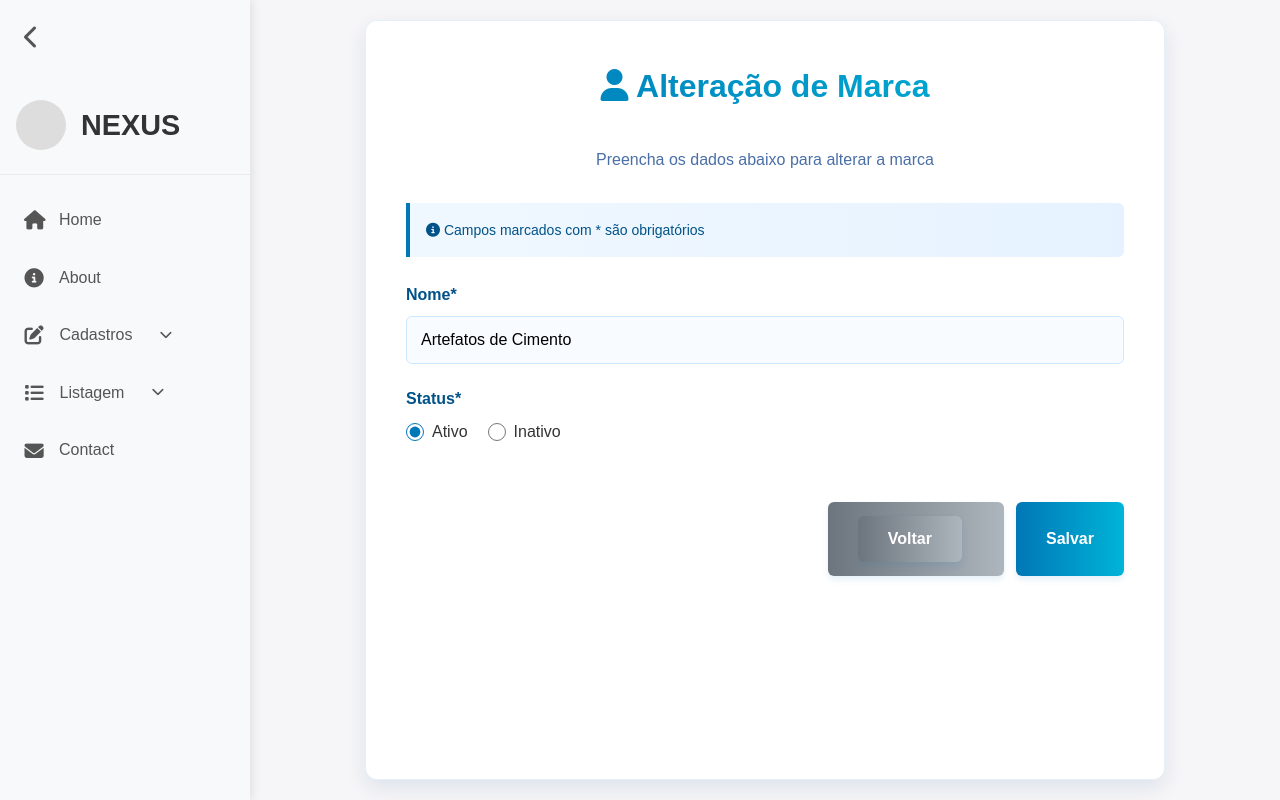
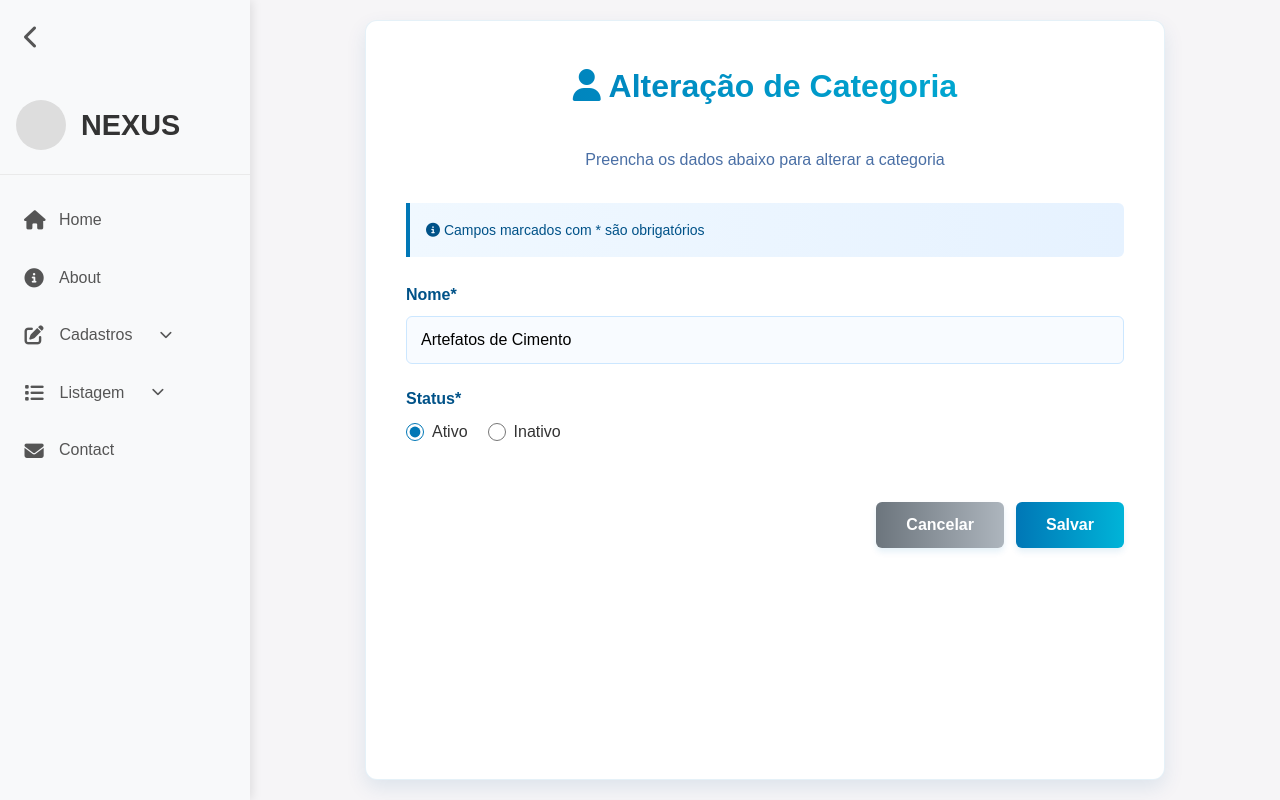
Before and after one commit to MarkisPaulo/TCC, a PHP site: page /categoria-alterar.php?codigo=1 in a window 1280 px wide. Run offline with PHP 8.4, Linux system fonts and the light colour scheme; the visitor is signed in with stand-in values (Sample User, id 1); data comes from the database, SQL or seed files in the repository.

Commit message:
arrumei o butão

```diff
--- a/categoria-alterar.php
+++ b/categoria-alterar.php
@@ -36,8 +36,8 @@ $linha = mysqli_fetch_array($resultado);
     <?php require_once("header.php"); ?>
     <div class="container">
         <div class="form-header">
-            <h1><i class="fas fa-thin fa-user"></i> Alteração de Marca</h1>
-            <p>Preencha os dados abaixo para alterar a marca</p>
+            <h1><i class="fas fa-thin fa-user"></i> Alteração de Categoria</h1>
+            <p>Preencha os dados abaixo para alterar a categoria</p>
         </div>
 
         <div class="info-box">
@@ -67,7 +67,7 @@ $linha = mysqli_fetch_array($resultado);
                 </div>
             </div>
             <div class="button-group">
-                <a type="button" class="btn btn-secondary" href="categoria-listar.php"><button type="button" class="btn btn-secondary">Voltar</button></a>
+                <a href="categoria-listar.php"><button type="button" class="btn btn-secondary">Cancelar</button></a>
                 <button name="salvar" type="submit" class="btn btn-primary">Salvar</button>
             </div>
         </form>
--- a/funcionario-alterar.php
+++ b/funcionario-alterar.php
@@ -18,14 +18,16 @@ if (isset($_POST['salvar'])) {
     $senha = $_POST['senha'];
     $dtDemissao = "";
     $status = "";
+    $campoStatus = "";
     if ($_POST['dtDemissao'] != '') {
         $dtDemissao = ", dtDemissao = '" . $_POST['dtDemissao'] . "'";
-        $status = ", status = '" . 0 . "',";
+        $status = 0 ;
+        $campoStatus = ", status = " . $status . "";
     }
 
 
     $sql = " UPDATE funcionario SET nome = '$nome', email ='$email', senha ='$senha', telefone ='$telefone', cpf='$cpf', endereco='$endereco',
-    logradouro ='$logradouro', cep ='$cep', bairro='$bairro', cidade ='$cidade', uf ='$uf', tipoDeAcesso ='$tipoDeAcesso', dtAdmissao ='$dtAdmissao' $status $dtDemissao WHERE codigo = " . $_GET['codigo'];
+    logradouro ='$logradouro', cep ='$cep', bairro='$bairro', cidade ='$cidade', uf ='$uf', tipoDeAcesso ='$tipoDeAcesso', dtAdmissao ='$dtAdmissao' $campoStatus $dtDemissao WHERE codigo = " . $_GET['codigo'];
     mysqli_query($conexao, $sql);
     echo "Registro alterado com sucesso";
     header("Location: funcionario-listar.php");
```
